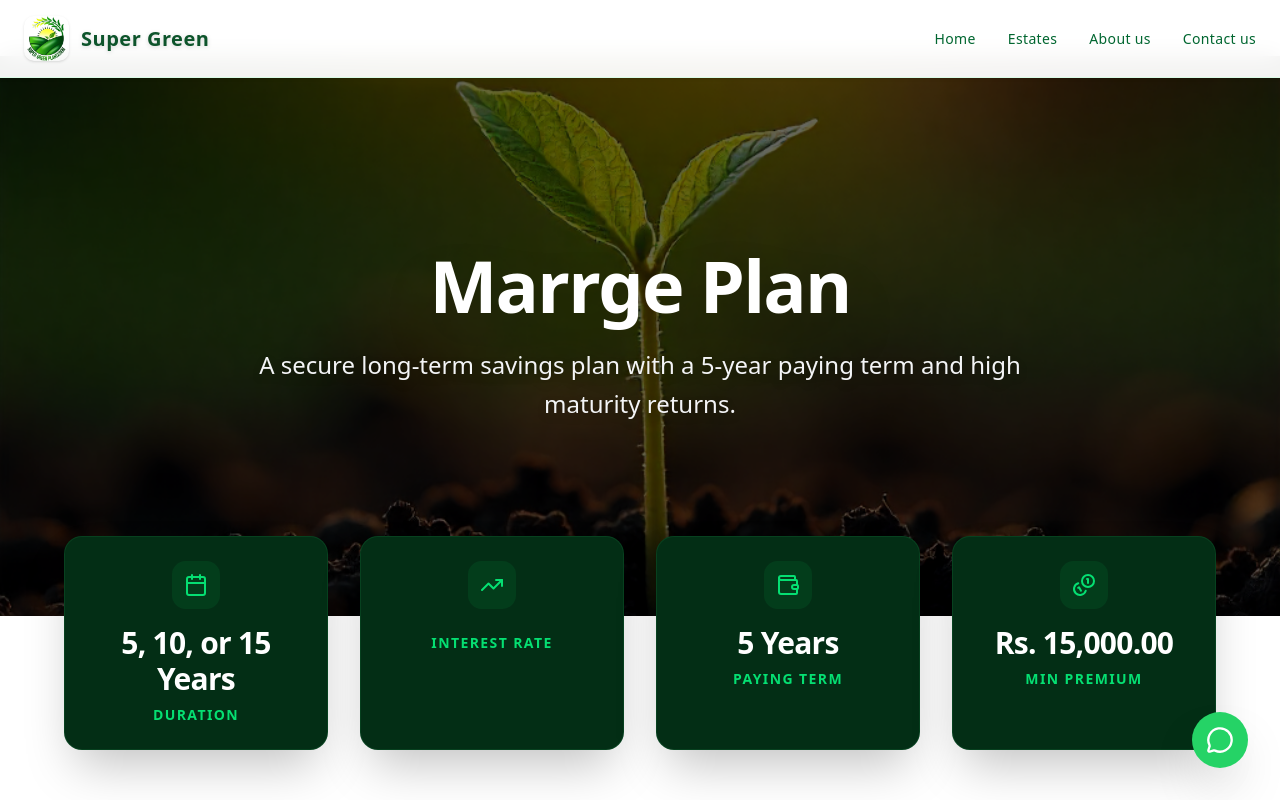
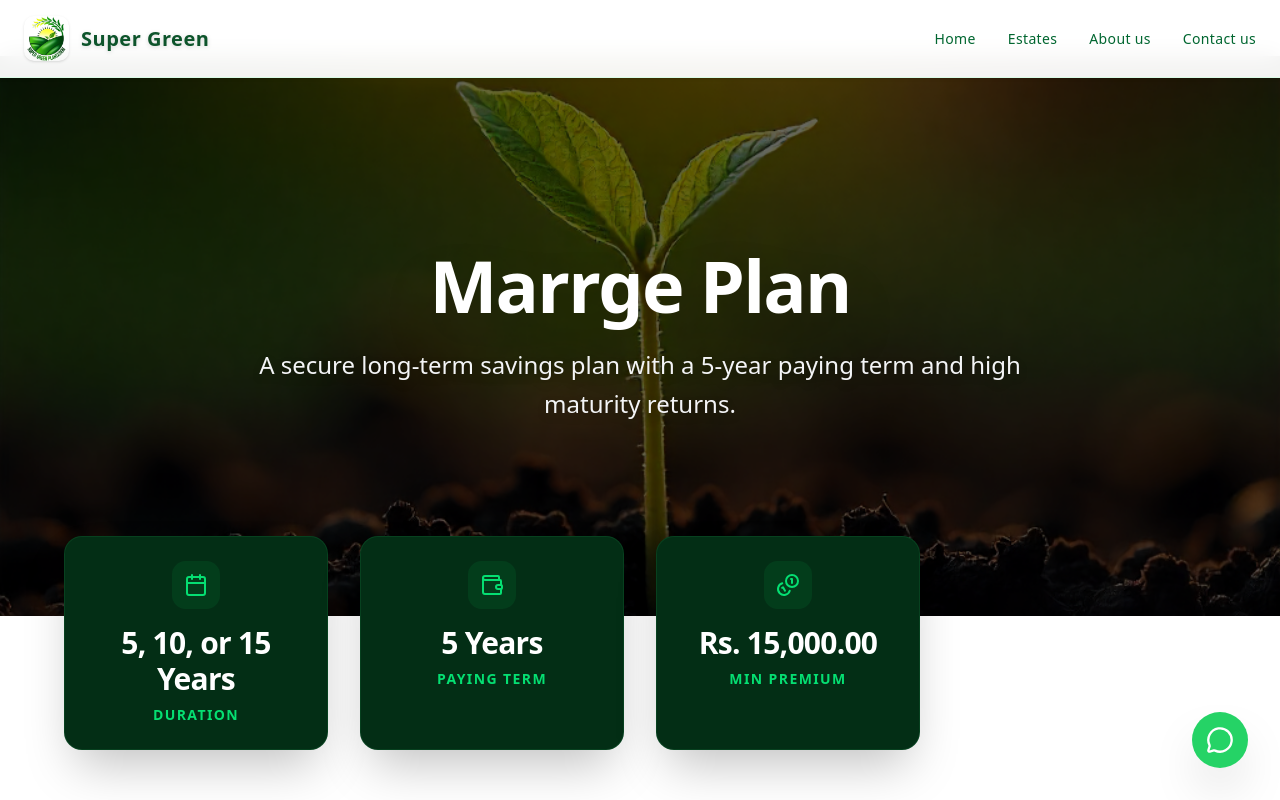
Before and after one commit to Super-Green-Plantation/Super-Green-Web, a Next.js app: page /products/1 in a window 1280 px wide. Shown: the top 800 px of the page. Built offline with nearby package versions, Linux system fonts and the light colour scheme.

Commit message:
feat: Comment out interest rate field in Plan interface for clarity

```diff
--- a/app/(site)/products/[id]/PlanDetailsPageClient.tsx
+++ b/app/(site)/products/[id]/PlanDetailsPageClient.tsx
@@ -25,7 +25,7 @@ interface Plan {
   description: string;
   img?: string;
   duration: string;
-  interest: string;
+  // interest: string;
   payingTerm: string;
   minPremium: string;
   premiums?: { type: string; amount: string; commission: string }[];
@@ -139,11 +139,11 @@ export default function PlanDetailsPage({ plan }: { plan: Plan }) {
         <div className="container mx-auto max-w-6xl">
           <div className="grid grid-cols-2 md:grid-cols-4 gap-4 md:gap-8">
             <DetailBox label="Duration" value={plan.duration} icon={Calendar} />
-            <DetailBox
+            {/* <DetailBox
               label="Interest Rate"
               value={plan.interest}
               icon={TrendingUp}
-            />
+            /> */}
             <DetailBox
               label="Paying Term"
               value={plan.payingTerm}
```
